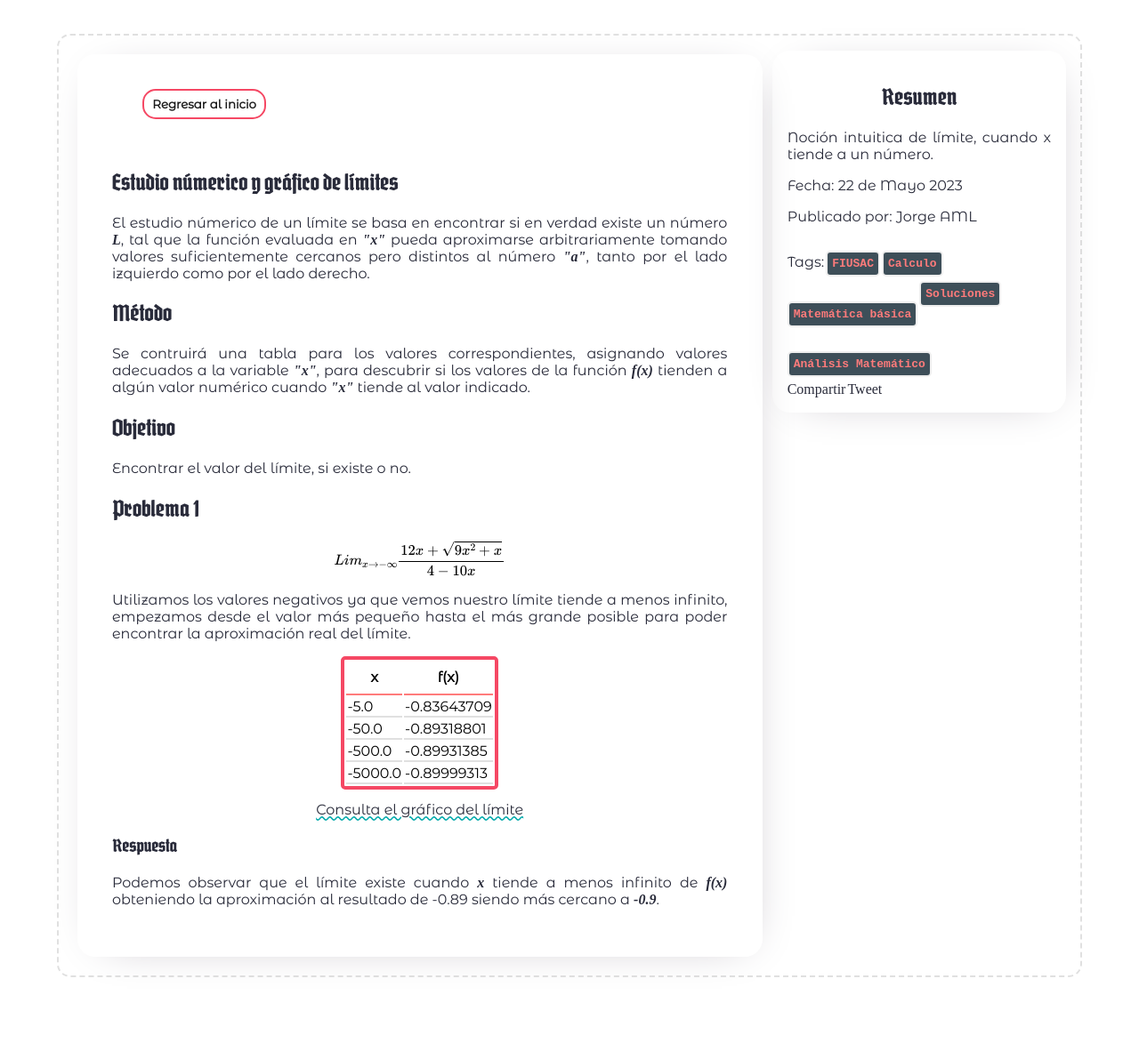
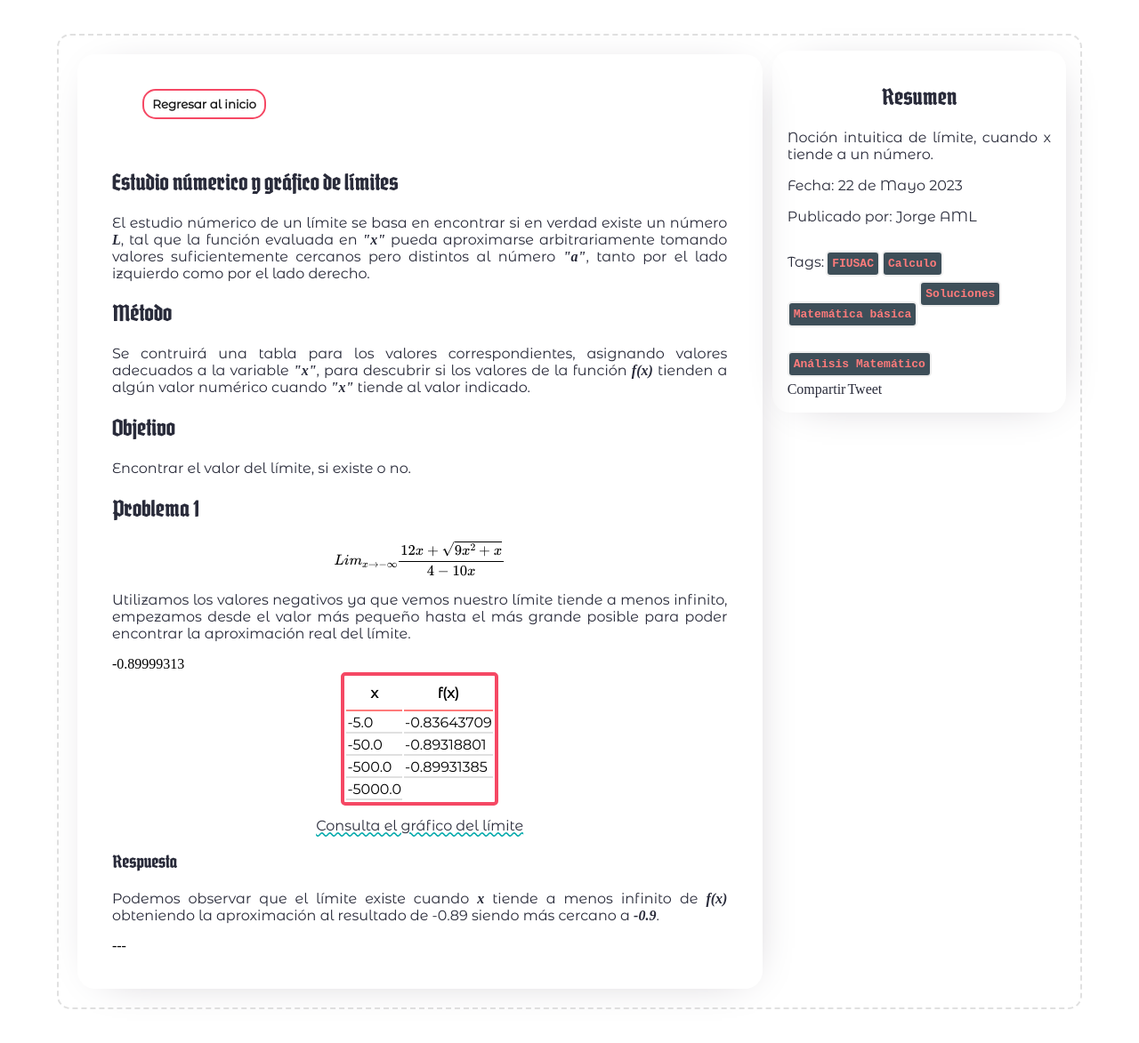
Before and after one commit to jorgeAML/creativeaml, a Jekyll site: the page built from blog_posts/04-06-2023.md, in a window 1280 px wide. Shown: the whole page at 89% size. Built offline with Jekyll 4.4.1, drawn with Linux system fonts in a browser that asks for light colours; some web fonts are replaced; a script that is not in the unit is left out; comment, search, counter and statistics services are not loaded; before the commit the page ends 1137 px from its top, so only the background shows below that; some of the changed lines change nothing that is shown.

Commit message:
new update

```diff
--- a/blog_posts/04-06-2023.md
+++ b/blog_posts/04-06-2023.md
@@ -56,7 +56,7 @@ $$Lim_{x \rightarrow -\infty} \frac{12x + \sqrt{9x^{2}+x}}{4-10x}$$
     </tr>
     <tr>
         <td>-5000.0</td>
-        <td>-0.89999313</td>
+        <t´d>-0.89999313</td>
     </tr>
 </table>
 </div>
@@ -65,3 +65,5 @@ $$Lim_{x \rightarrow -\infty} \frac{12x + \sqrt{9x^{2}+x}}{4-10x}$$
 </div>
 <h3>Respuesta</h3>
 <p>Podemos observar que el límite existe cuando <i>x</i> tiende a menos infinito de <i>f(x)</i> obteniendo la aproximación al resultado de -0.89 siendo más cercano a <i>-0.9</i>.</p>
+
+---
```
Also changed, not shown: readme.md.
